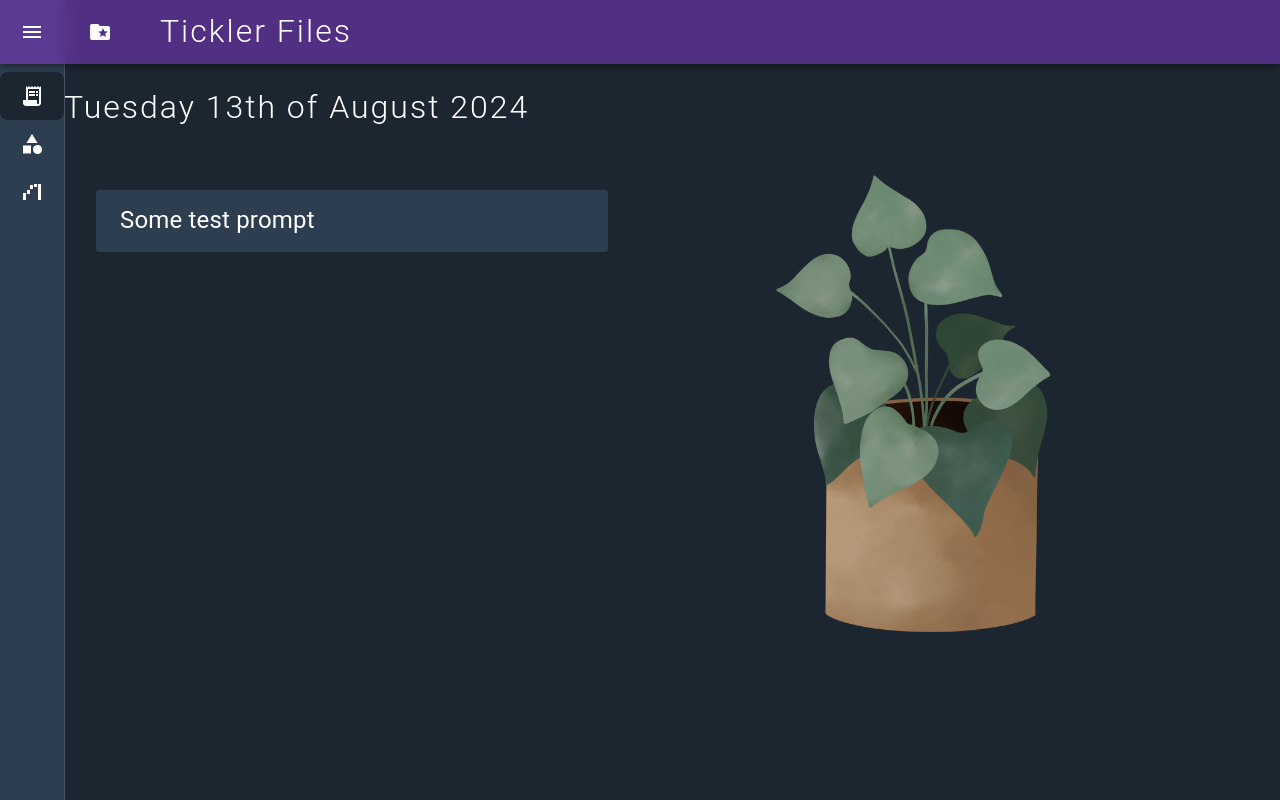
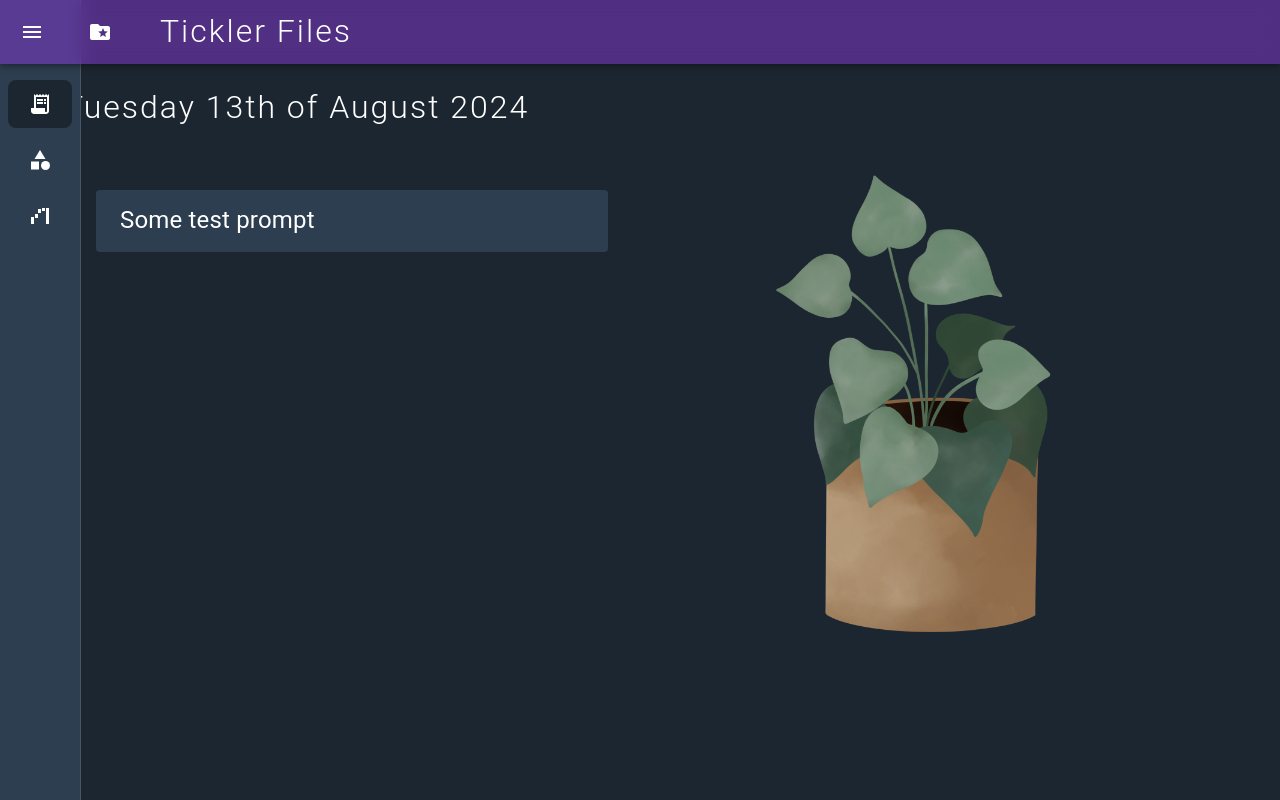
Before and after one commit to Oddert/ticker-system-web, a React app: page / in a window 1280 px wide. Built offline with nearby package versions, Linux system fonts and the light colour scheme; a web font is replaced by a local one.

Commit message:
minor style tweaks

```diff
--- a/src/components/Sidebar/Sidebar.tsx
+++ b/src/components/Sidebar/Sidebar.tsx
@@ -60,6 +60,7 @@ const Sidebar: React.FC<Props> = ({ drawerWidth, handleDrawerClose, open }) => {
                                     justifyContent: open ? 'initial' : 'center',
                                     px: 2.5,
                                     borderRadius: '8px',
+                                    margin: '8px',
                                     ...(
                                         location === window.location.pathname
                                             ? {
--- a/src/pages/Home/Home.tsx
+++ b/src/pages/Home/Home.tsx
@@ -58,7 +58,9 @@ const Home = () => {
                     gridColumn: '1',
                 }}
             >
-                {todayPrompts.map((prompt, idx) => <Prompt key={idx} prompt={prompt} />)}
+                {todayPrompts.map((prompt, idx) => (
+                    <Prompt key={idx} prompt={prompt} />
+                ))}
             </Box>
             <img alt='' src={PlantImage} />
         </Container>
```
